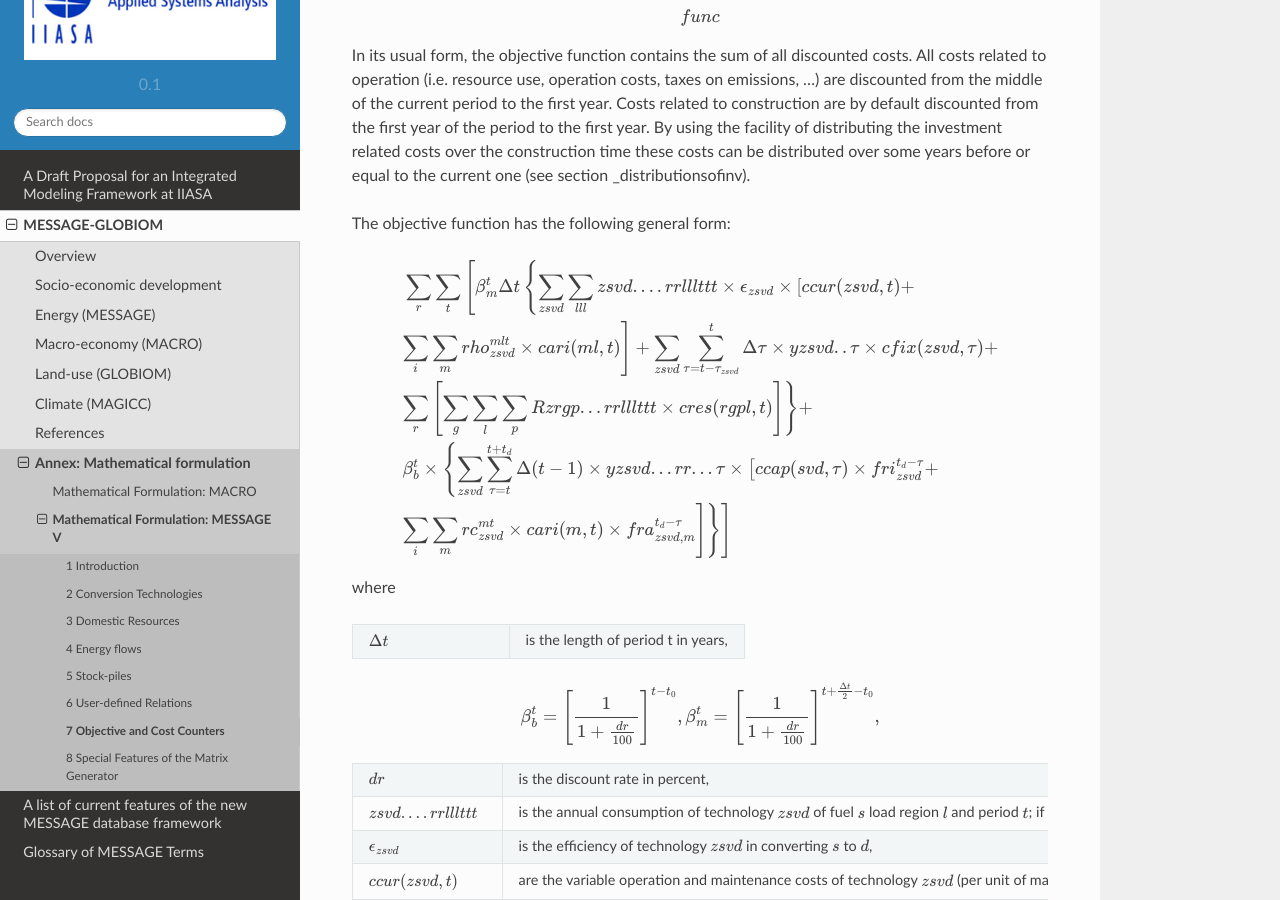
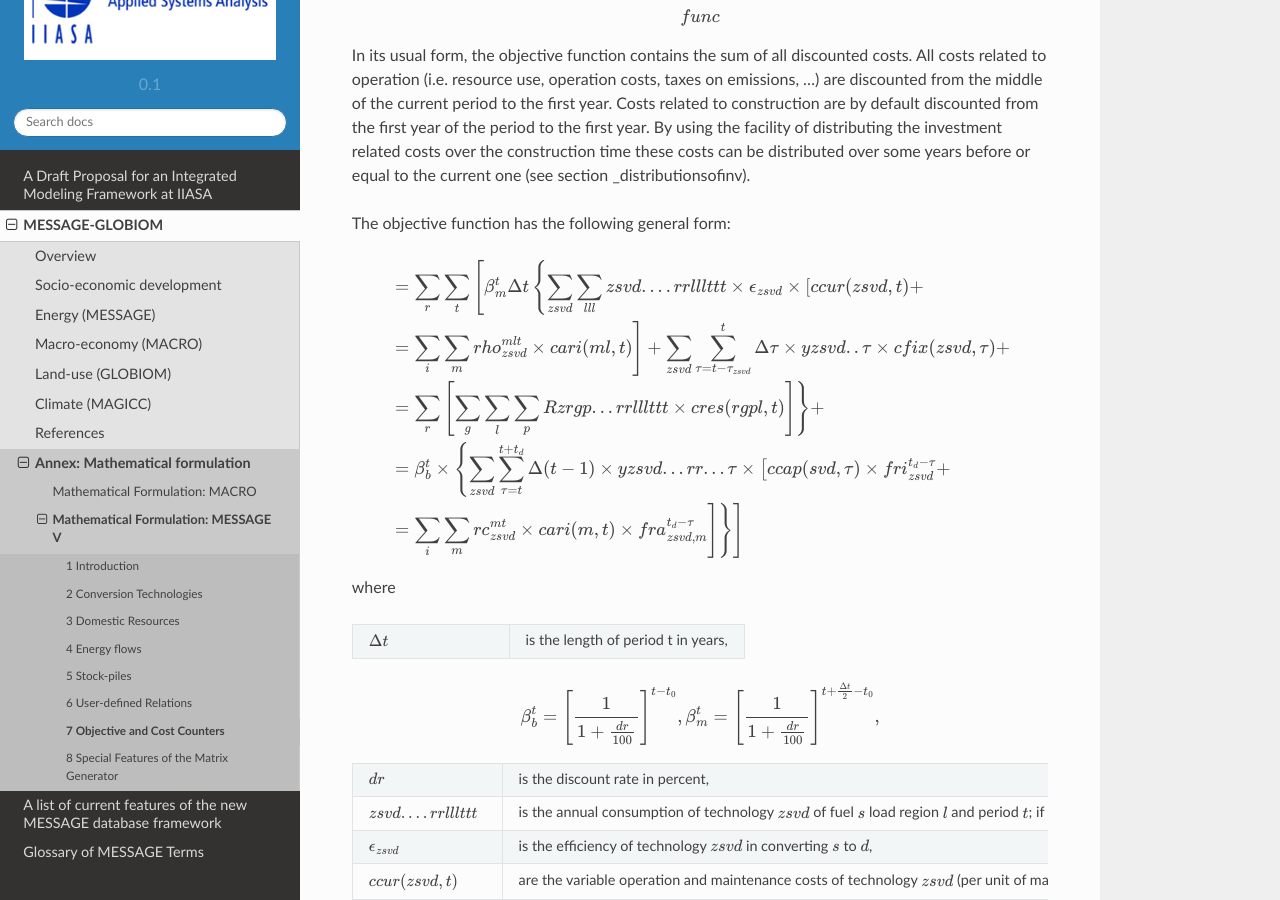
Before and after one commit to yiyi1991/message-ix-models, a Sphinx documentation site: the page built from doc/global/source/message_globiom/annex/message/7_objective_and_cost_counters.rst, in a window 1280 px wide and 900 px high, scrolled down 828 px. Built offline with Sphinx 7.4.7 and the Read the Docs theme 2.0.0, drawn with Linux system fonts in a browser that asks for light colours; pages that are not in the unit, such as notebooks, are missing from menus.

Commit message:
fixing align in equations

```diff
--- a/doc/global/source/message_globiom/annex/message/7_objective_and_cost_counters.rst
+++ b/doc/global/source/message_globiom/annex/message/7_objective_and_cost_counters.rst
@@ -49,13 +49,12 @@ In its usual form, the objective function contains the sum of all discounted cos
 The objective function has the following general form:
 
 .. math::
-   \begin{align*}
-   & \sum_r \sum_t \left [ \beta_m^t \Delta t \left \{ \sum_{zsvd} \sum_{lll} zsvd....rrlllttt \times \epsilon_{zsvd} \times \left [ ccur(zsvd,t) + \right. \right. \right. \\
-   & \left. \sum_i \sum_m rho_{zsvd}^{mlt} \times cari(ml,t) \right ] + \sum_{zsvd} \sum_{\tau=t-\tau_{zsvd}}^t \Delta\tau \times yzsvd..\tau \times cfix(zsvd,\tau) + \\
-   & \left. \sum_r \left [\sum_g \sum_l \sum_p Rzrgp...rrlllttt \times cres(rgpl,t) \right ] \right \} + \\
-   & \beta_b^t \times \left \{ \sum_{zsvd} \sum_{\tau=t}^{t+t_d} \Delta(t-1) \times yzsvd...rr...\tau \times \left [ ccap(svd,\tau) \times fri_{zsvd}^{t_d-\tau} + \right. \right. \\
-   & \left. \left. \left. \sum_i \sum_m rc_{zsvd}^{mt} \times cari(m,t) \times fra_{zsvd,m}^{t_d-\tau} \right ] \right \} \right ]
-   \end{align*}
+
+   &= \sum_r \sum_t \left [ \beta_m^t \Delta t \left \{ \sum_{zsvd} \sum_{lll} zsvd....rrlllttt \times \epsilon_{zsvd} \times \left [ ccur(zsvd,t) + \right. \right. \right. \\
+   &= \left. \sum_i \sum_m rho_{zsvd}^{mlt} \times cari(ml,t) \right ] + \sum_{zsvd} \sum_{\tau=t-\tau_{zsvd}}^t \Delta\tau \times yzsvd..\tau \times cfix(zsvd,\tau) + \\
+   &= \left. \sum_r \left [\sum_g \sum_l \sum_p Rzrgp...rrlllttt \times cres(rgpl,t) \right ] \right \} + \\
+   &= \beta_b^t \times \left \{ \sum_{zsvd} \sum_{\tau=t}^{t+t_d} \Delta(t-1) \times yzsvd...rr...\tau \times \left [ ccap(svd,\tau) \times fri_{zsvd}^{t_d-\tau} + \right. \right. \\
+   &= \left. \left. \left. \sum_i \sum_m rc_{zsvd}^{mt} \times cari(m,t) \times fra_{zsvd,m}^{t_d-\tau} \right ] \right \} \right ]
 
 where
 
```
Also changed, not shown: doc/global/source/message_globiom/annex/message/2_conversion_technologies.rst (+3 -4 lines).
